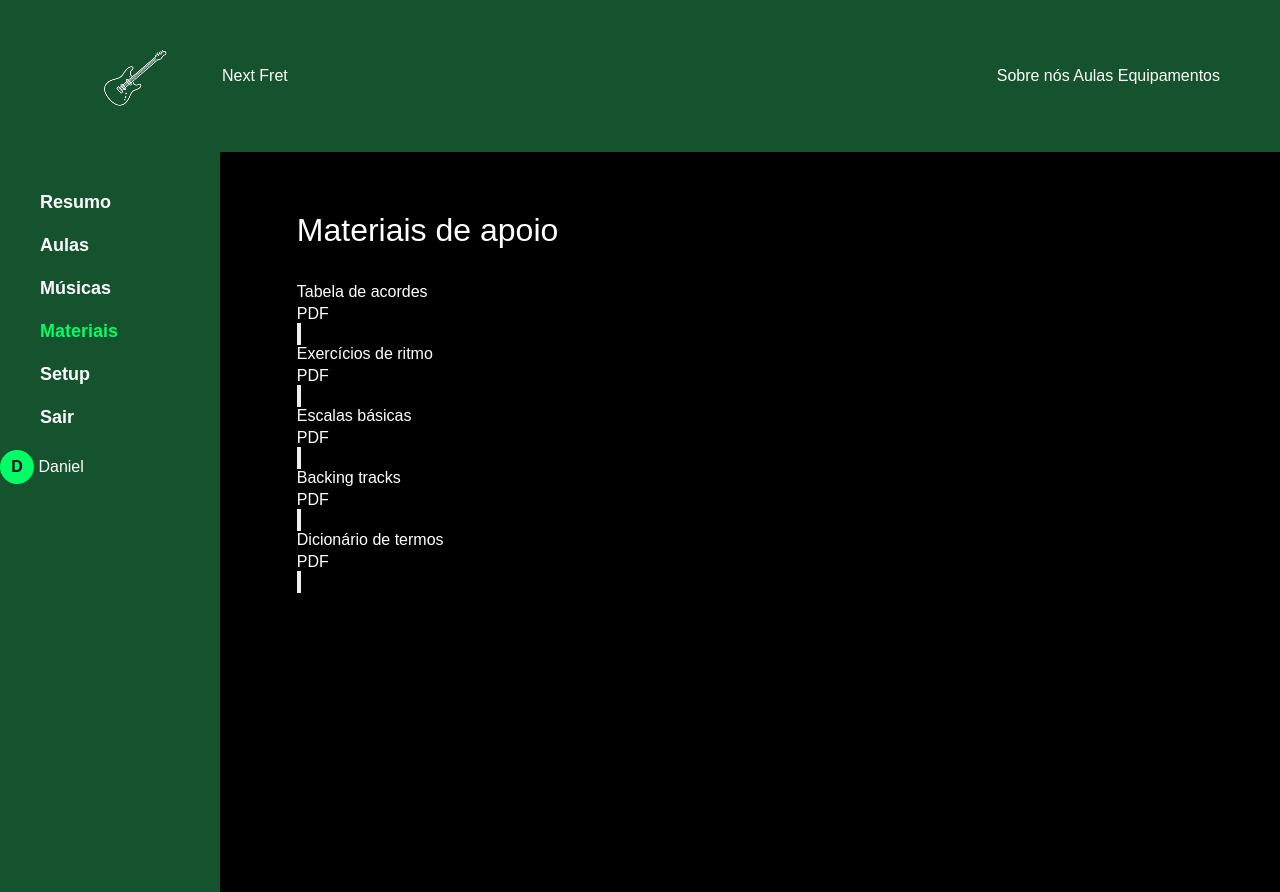
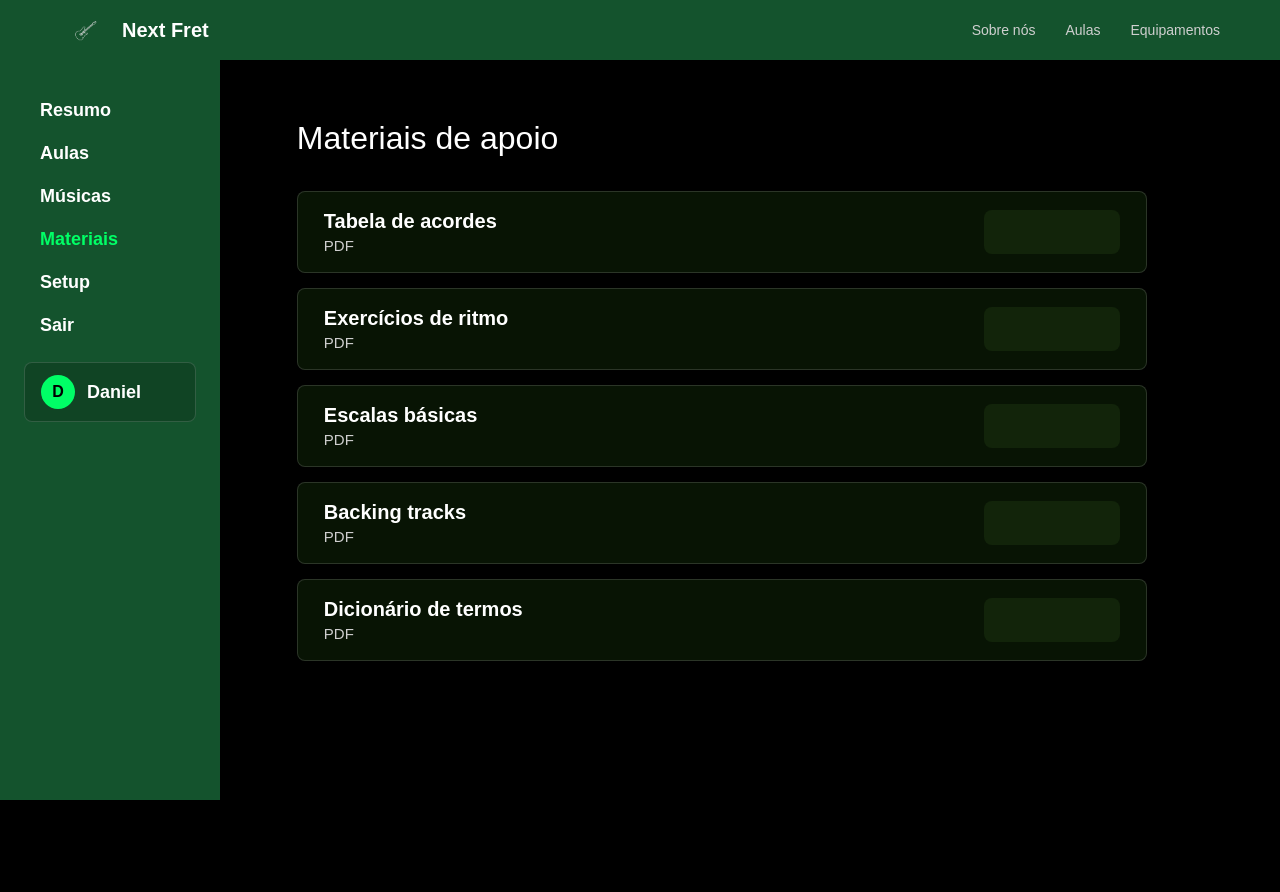
Before and after one commit to danielzx789/projeto-individual, a plain HTML site: page materiais.html in a window 1280 px wide. After the commit the page ends 800 px from the top, so only its background shows below. Drawn offline with Linux system fonts and the light colour scheme; files whose address does not match are found by name.

Commit message:
Update materiais.html

```diff
--- a/materiais.html
+++ b/materiais.html
@@ -1,32 +1,29 @@
 <!DOCTYPE html>
 <html lang="pt-br">
-
 <head>
 <meta charset="UTF-8">
 <meta name="viewport" content="width=device-width, initial-scale=1.0">
-  <title>Materiais de apoio - Next Fret</title>
+<title>Materiais - Next Fret</title>
 <link rel="stylesheet" href="style.css">
 </head>
 
 <body>
-  <!-- Topo compacto usado nas telas internas do aluno. -->
-  <nav class="navbar navbar--compact">
-    <a class="logo" href="dashboard.html" aria-label="Resumo do painel Next Fret">
-      <img src="logoguitarra.png" alt="Logo Next Fret">
-      <span>Next Fret</span>
+<nav class="navbar navbar--mini">
+<a class="logo" href="dashboard.html">
+<span class="logo-image"></span>
+<span class="logo-text">Next Fret</span>
 </a>
 
-    <div class="nav-links" aria-label="Links principais do painel">
+<div class="navbar-links">
 <a href="sobre.html">Sobre nós</a>
 <a href="aulas.html">Aulas</a>
 <a href="setup.html">Equipamentos</a>
 </div>
 </nav>
 
-  <!-- Tela de materiais: lista arquivos de apoio para baixar. -->
 <div class="dashboard-container">
 <aside class="sidebar">
-      <nav class="menu-lateral" aria-label="Menu lateral">
+<nav class="menu-lateral">
 <a href="dashboard.html">Resumo</a>
 <a href="aulas.html">Aulas</a>
 <a href="musicas.html">Músicas</a>
@@ -34,8 +31,8 @@
 <a href="setup.html">Setup</a>
 <a href="index.html">Sair</a>
 
-        <div class="user-chip" aria-label="Usuário logado">
-          <span class="user-avatar" aria-hidden="true">D</span>
+<div class="user-block">
+<span class="user-avatar">D</span>
 <span>Daniel</span>
 </div>
 </nav>
@@ -44,64 +41,48 @@
 <main class="content">
 <h1>Materiais de apoio</h1>
 
-      <div class="lista">
-        <article class="item-barra">
+<div class="list">
+<article class="item-bar">
 <div class="item-info">
-            <span class="titulo">Tabela de acordes</span>
-            <span class="subtitulo">PDF</span>
+<span class="title">Tabela de acordes</span>
+<span class="subtitle">PDF</span>
 </div>
-
-          <button class="botao-acao" type="button" aria-label="Baixar tabela de acordes">
-            <img src="download.png" alt="">
-          </button>
+<a class="btn-action" href="#" target="_blank"><span class="download-icon"></span></a>
 </article>
 
-        <article class="item-barra">
+<article class="item-bar">
 <div class="item-info">
-            <span class="titulo">Exercícios de ritmo</span>
-            <span class="subtitulo">PDF</span>
+<span class="title">Exercícios de ritmo</span>
+<span class="subtitle">PDF</span>
 </div>
-
-          <button class="botao-acao" type="button" aria-label="Baixar exercícios de ritmo">
-            <img src="download.png" alt="">
-          </button>
+<a class="btn-action" href="#" target="_blank"><span class="download-icon"></span></a>
 </article>
 
-        <article class="item-barra">
+<article class="item-bar">
 <div class="item-info">
-            <span class="titulo">Escalas básicas</span>
-            <span class="subtitulo">PDF</span>
+<span class="title">Escalas básicas</span>
+<span class="subtitle">PDF</span>
 </div>
-
-          <button class="botao-acao" type="button" aria-label="Baixar escalas básicas">
-            <img src="download.png" alt="">
-          </button>
+<a class="btn-action" href="#" target="_blank"><span class="download-icon"></span></a>
 </article>
 
-        <article class="item-barra">
+<article class="item-bar">
 <div class="item-info">
-            <span class="titulo">Backing tracks</span>
-            <span class="subtitulo">PDF</span>
+<span class="title">Backing tracks</span>
+<span class="subtitle">PDF</span>
 </div>
-
-          <button class="botao-acao" type="button" aria-label="Baixar backing tracks">
-            <img src="download.png" alt="">
-          </button>
+<a class="btn-action" href="#" target="_blank"><span class="download-icon"></span></a>
 </article>
 
-        <article class="item-barra">
+<article class="item-bar">
 <div class="item-info">
-            <span class="titulo">Dicionário de termos</span>
-            <span class="subtitulo">PDF</span>
+<span class="title">Dicionário de termos</span>
+<span class="subtitle">PDF</span>
 </div>
-
-          <button class="botao-acao" type="button" aria-label="Baixar dicionário de termos">
-            <img src="download.png" alt="">
-          </button>
+<a class="btn-action" href="#" target="_blank"><span class="download-icon"></span></a>
 </article>
 </div>
 </main>
 </div>
 </body>
-
 </html>
```
Lines whose indentation alone changed are shown as unchanged.
